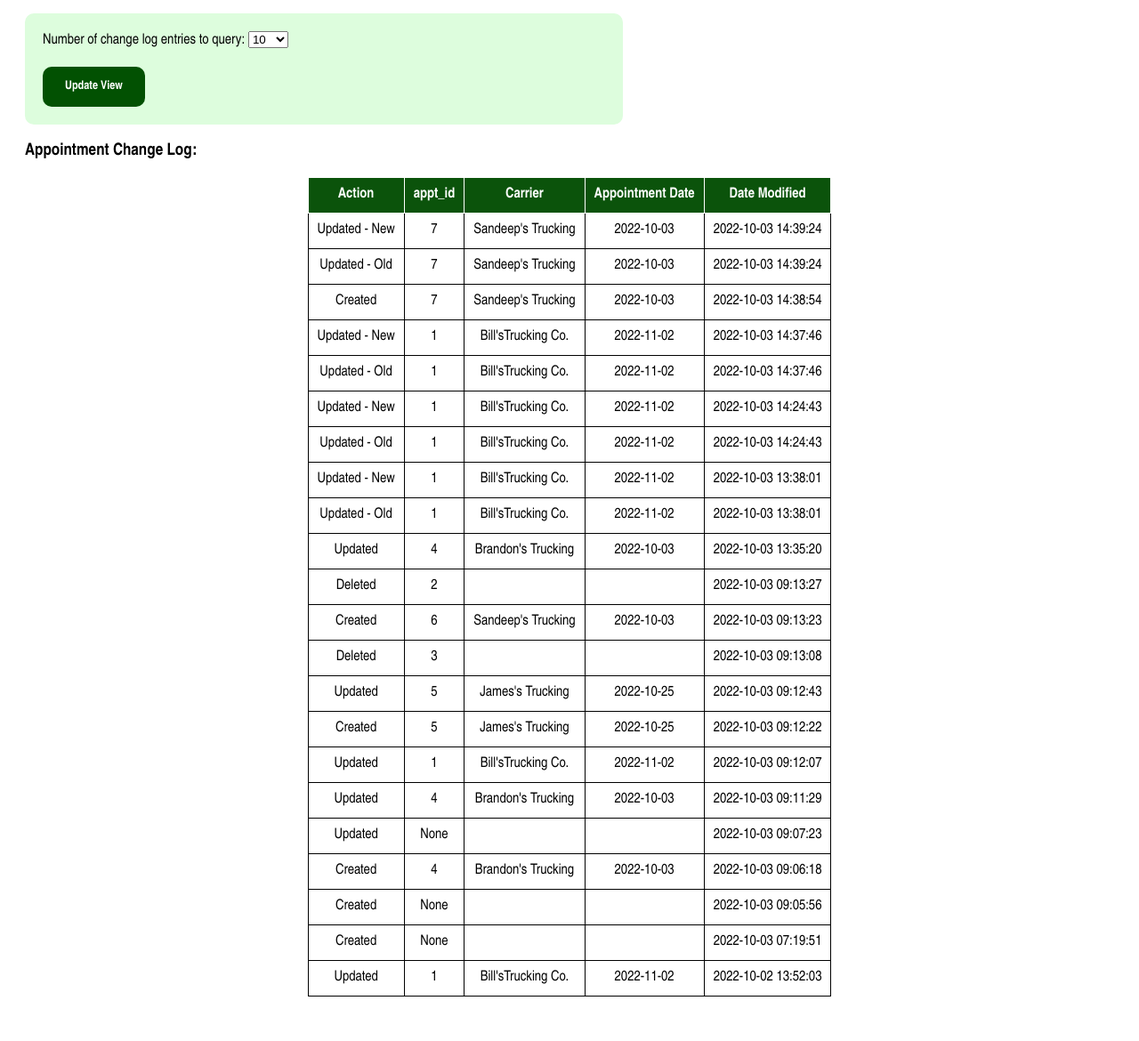
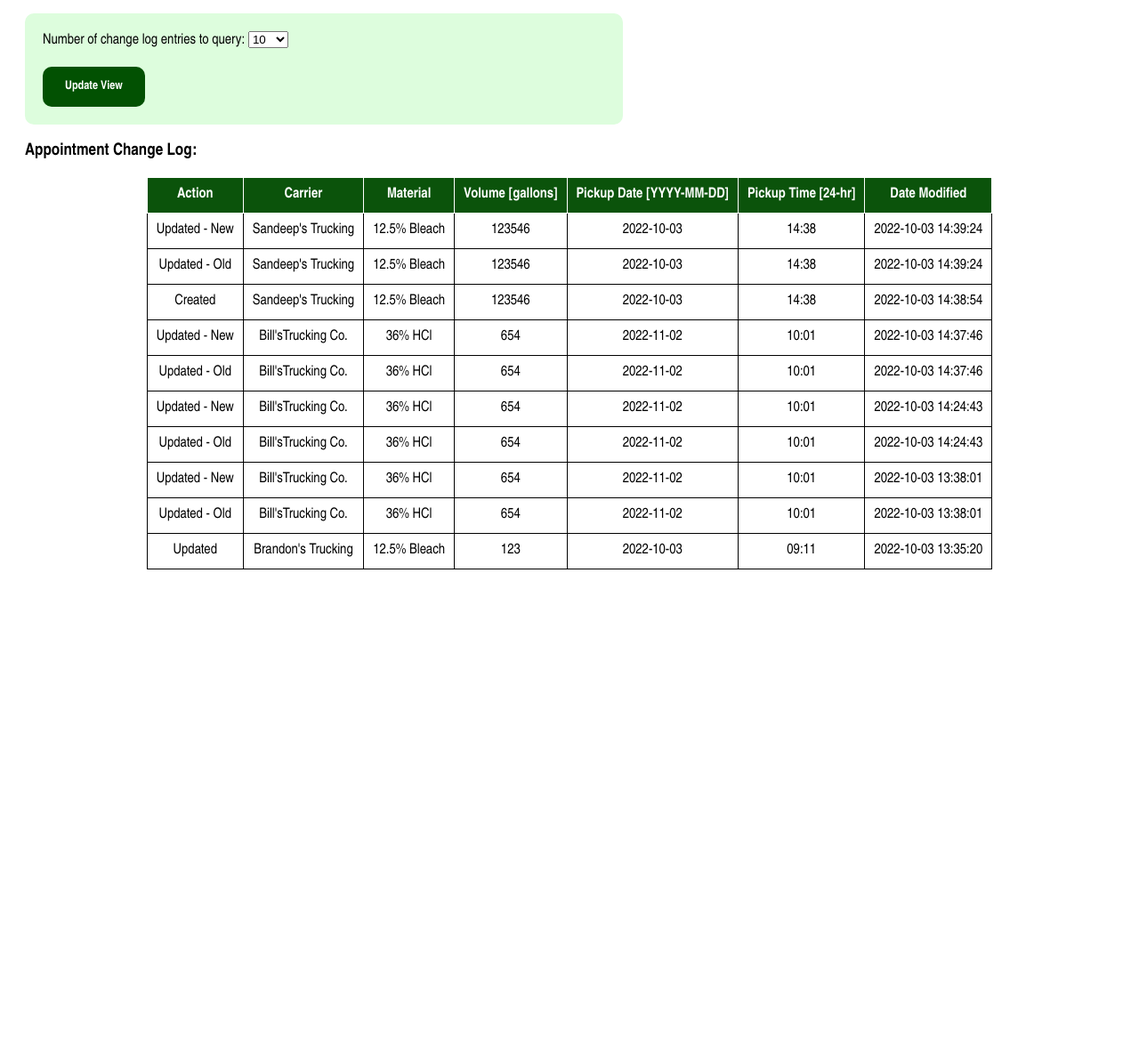
Before and after one commit to bharding216/logistics_app, a Flask app: page /history in a window 1280 px wide. Shown: the part 211-1381 px from the top of the page at 89% size. After the commit the page ends 851 px from the top, so only its background shows below. Run offline with Flask 2, Linux system fonts and the light colour scheme; data comes from the database, SQL or seed files in the repository; both versions use the stored data as it was after the commit.

Commit message:
log for appt changes

```diff
--- a/app.py
+++ b/app.py
@@ -34,10 +34,15 @@ def insert_log(mapper, connection, target):
     po = log_db.__table__
     connection.execute (po.insert().values(appt_id=target.id, action='Created'))
 
+#@event.listens_for(appts_db, "before_update")
+#def update_log_old(mapper, connection, target):
+#    po = log_db.__table__
+#    connection.execute (po.insert().values(appt_id=target.id, action='Updated - Old'))
+
 @event.listens_for(appts_db, "after_update")
-def update_log(mapper, connection, target):
+def update_log_new(mapper, connection, target):
     po = log_db.__table__
-    connection.execute (po.insert().values(appt_id=target.id, action='Updated'))
+    connection.execute (po.insert().values(appt_id=target.id, action='Updated - New'))
 
 @event.listens_for(appts_db, "before_delete")
 def delete_log(mapper, connection, target):
@@ -49,7 +54,6 @@ class log_db(db.Model):
     appt_id = db.Column(db.Integer, db.ForeignKey('appts_db.id'))
     modified_on = db.Column(db.DateTime, default=datetime.now)
     action = db.Column(db.String(7))
-    #appts = db.relationship("appts_db", back_populates="log_db")
 
     def __repr__(self):
         return '<Appt %r>' % self.id
@@ -106,7 +110,12 @@ def index():
 
 @app.route('/history', methods=['GET'])
 def history():
-    log = log_db.query.all()
+    if not request.args.get('log'):
+        query_limit = "10"
+    else:
+        query_limit = request.args.get('log')
+
+    log = log_db.query.order_by(log_db.id.desc()).limit(query_limit).all()
     return render_template('history.html', log=log)
 
 
--- a/templates/history.html
+++ b/templates/history.html
@@ -8,9 +8,9 @@
     <label for="log">Number of change log entries to query:</label>
     <select name="log" id="log_query">
         <option value="10">10</option>
-        <option value="10">25</option>
-        <option value="10">50</option>
-        <option value="10">100</option>
+        <option value="25">25</option>
+        <option value="50">50</option>
+        <option value="100">100</option>
     </select><br><br>
     <input type="submit" value="Update View" class="create_edit">
 </form>
@@ -20,18 +20,22 @@
     <table>
         <tr>
             <th>Action</th>
-            <th>appt_id</th>
             <th>Carrier</th>
-            <th>Appointment Date</th>
+            <th>Material</th>
+            <th>Volume [gallons]</th>
+            <th>Pickup Date [YYYY-MM-DD]</th>
+            <th>Pickup Time [24-hr]</th>
             <th>Date Modified</th>
         </tr>
 
-            {% for item in log|reverse %}
+            {% for item in log %}
                 <tr>
                     <td>{{ item.action }}</td>
-                    <td>{{ item.appt_id }}</td>
                     <td>{{ item.appt.carrier }}</td>
+                    <td>{{ item.appt.material }}</td>
+                    <td>{{ item.appt.volume }}</td>
                     <td>{{ item.appt.pickup_date }}</td>
+                    <td>{{ item.appt.pickup_time }}</td>
                     <td>{{ item.modified_on.strftime("%Y-%m-%d %H:%M:%S") }}</td>
                 </tr>
             {% endfor %}
--- a/templates/update.html
+++ b/templates/update.html
@@ -14,7 +14,7 @@
 
             <h4>Current volume = {{ appt.volume }} gallons</h4>
             <label>Enter a new volume:</label><br>
-            <input type="number" name="volume_update" id="volume" value="volume"
+            <input type="number" name="volume_update" id="volume"
                 value="{{ appt.volume }}"><br><br>
 
             <h4>Current material = {{ appt.material }}</h4>
```
Also changed, not shown: test.db.
